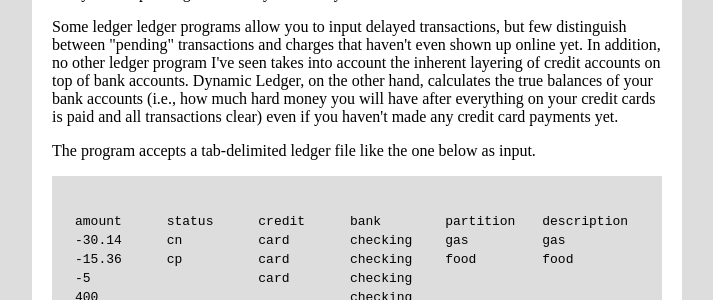
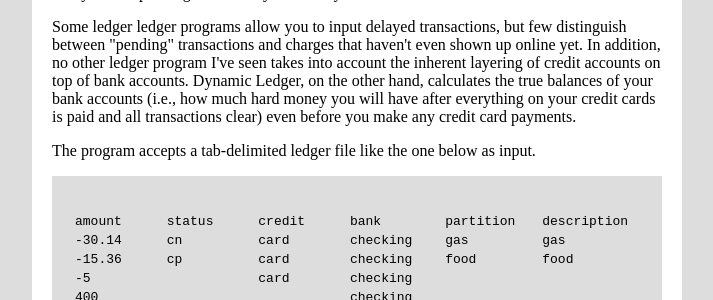
Before and after one commit to wlandau/wlandau.github.io, a Jekyll site: the page built from _posts/2013-12-21-Dynamic-Ledger.html, in a window 1280 px wide. Shown: the part 253-553 px from the top of the page, without its empty margins (283-996 px from the left). Built offline with Jekyll 4.4.1, drawn with Linux system fonts in a browser that asks for light colours; nearby versions of some CDN libraries; comment, search, counter and statistics services are not loaded.

Commit message:
edited post

```diff
--- a/_posts/2013-12-21-Dynamic-Ledger.html
+++ b/_posts/2013-12-21-Dynamic-Ledger.html
@@ -24,8 +24,8 @@
 seen takes into account the inherent layering of credit accounts on top of bank
 accounts. Dynamic Ledger, on the other hand, calculates the true balances of your
 bank accounts (i.e., how much hard money you will have after everything on your credit
-cards is paid and all transactions clear) even if you haven't made
-any credit card payments yet.</p>
+cards is paid and all transactions clear) even before you make any credit card
+payments.</p>
 
 <p>The program accepts a tab-delimited ledger file like the one below as input.
 
```
